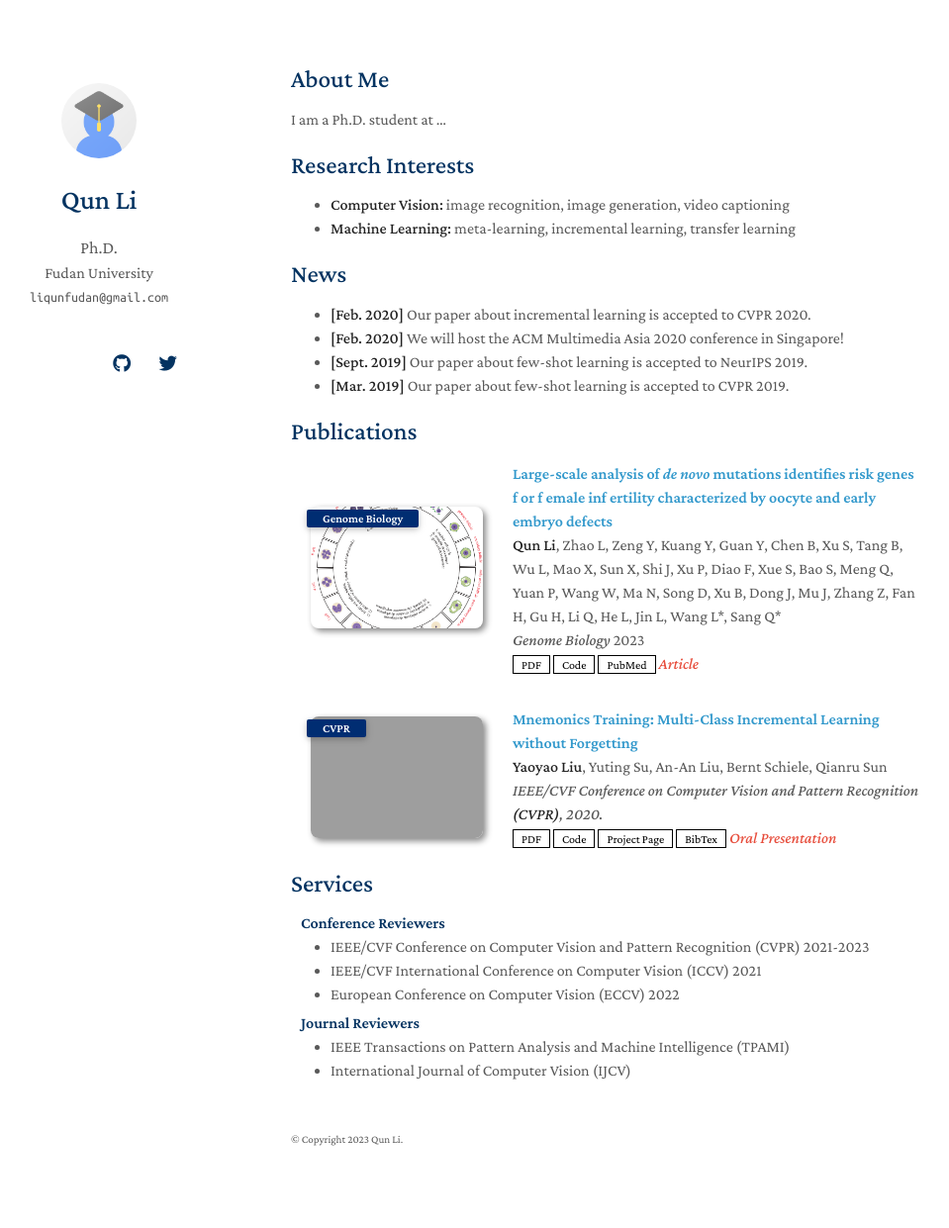
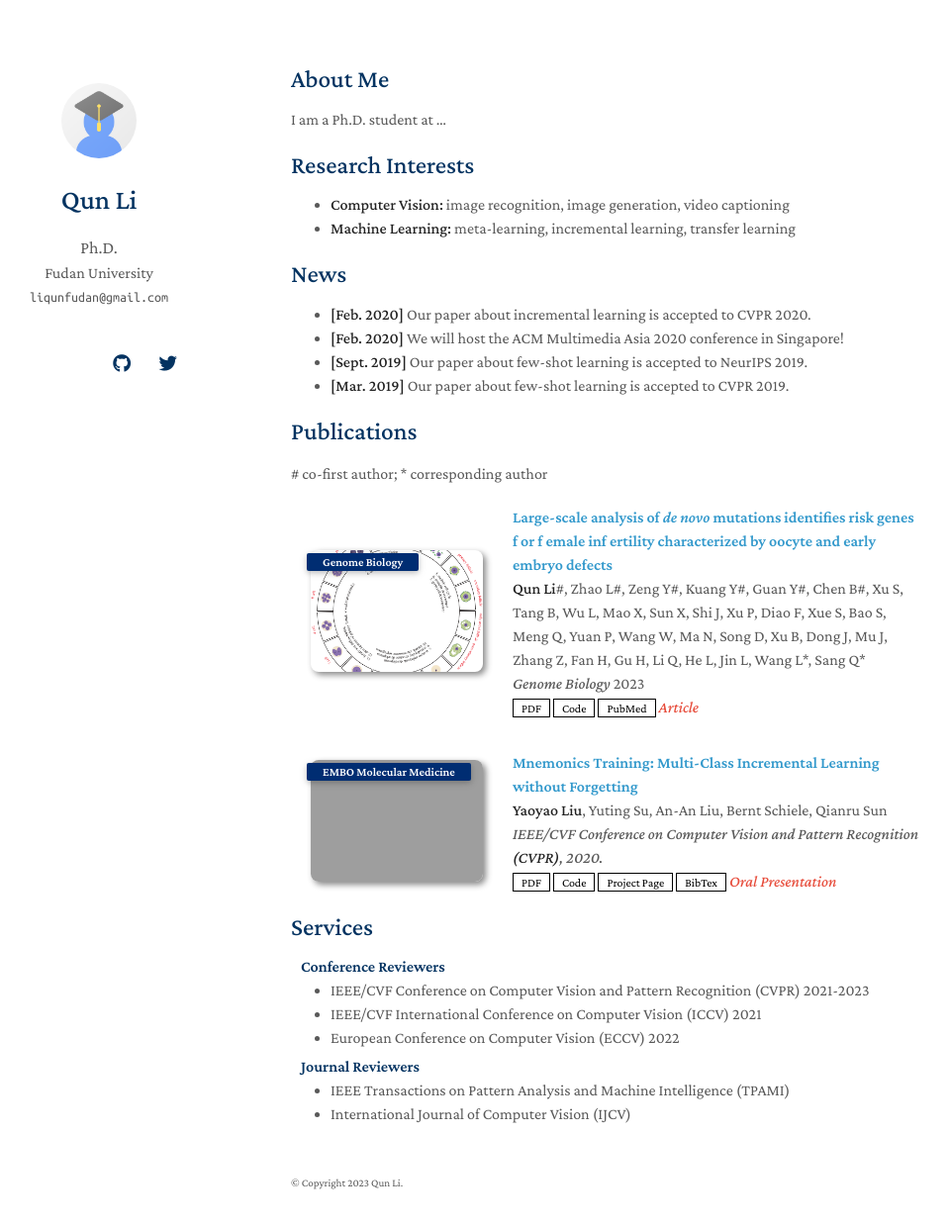
Before and after one commit to liqunbio/liqunbio.github.io, a Jekyll site: the page built from index.md, in a window 1280 px wide and 1276 px high. Shown: the top 1241 px of the window at 99% size, without its empty margins (176-1135 px from the left). Built offline with Jekyll 4.4.1, drawn with Linux system fonts in a browser that asks for light colours; nearby versions of some CDN libraries; a style sheet for code colours, icons or effects is not loaded; our own code applies the rules of GitHub Pages for plain Markdown files; grey boxes are pictures that could not be loaded.

Commit message:
Update publications.md

```diff
--- a/_includes/publications.md
+++ b/_includes/publications.md
@@ -1,6 +1,7 @@
 <h2 id="publications" style="margin: 2px 0px -15px;">Publications</h2>
 
 <div class="publications">
+<p> # co-first author; * corresponding author </p>
 <ol class="bibliography">
     <li>
         <div class="pub-row">
@@ -11,7 +12,7 @@
 
           <div class="col-sm-9" style="position: relative;padding-right: 15px;padding-left: 20px;">
             <div class="title"><a href="">Large-scale analysis of <i>de novo</i> mutations identifies risk genes f or f emale inf ertility characterized by oocyte and early embryo defects</a></div>
-            <div class="author"><strong>Qun Li</strong>, Zhao L, Zeng Y, Kuang Y, Guan Y, Chen B, Xu S, Tang B, Wu L, Mao X, Sun X, Shi J, Xu P, Diao F, Xue S, Bao S, Meng  Q, Yuan P, Wang W, Ma N, Song D, Xu B, Dong J, Mu J, Zhang Z, Fan H, Gu H, Li Q, He L, Jin L, Wang L*, Sang Q*</div>
+            <div class="author"><strong>Qun Li</strong>#, Zhao L#, Zeng Y#, Kuang Y#, Guan Y#, Chen B#, Xu S, Tang B, Wu L, Mao X, Sun X, Shi J, Xu P, Diao F, Xue S, Bao S, Meng  Q, Yuan P, Wang W, Ma N, Song D, Xu B, Dong J, Mu J, Zhang Z, Fan H, Gu H, Li Q, He L, Jin L, Wang L*, Sang Q*</div>
             <div class="periodical"><em>Genome Biology</em> 2023</div>
             <div class="links">
               <a href="" class="btn btn-sm z-depth-0" role="button" target="_blank" style="font-size:12px;">PDF</a>
@@ -27,7 +28,7 @@
         <div class="pub-row">
         <div class="col-sm-3 abbr" style="position: relative;padding-right: 15px;padding-left: 15px;">
             <img src="assets/img/teaser_example.png" class="teaser img-fluid z-depth-1">
-            <abbr class="badge">CVPR</abbr>
+            <abbr class="badge">EMBO Molecular Medicine</abbr>
         </div>
 
         <div class="col-sm-9" style="position: relative;padding-right: 15px;padding-left: 20px;">
```
